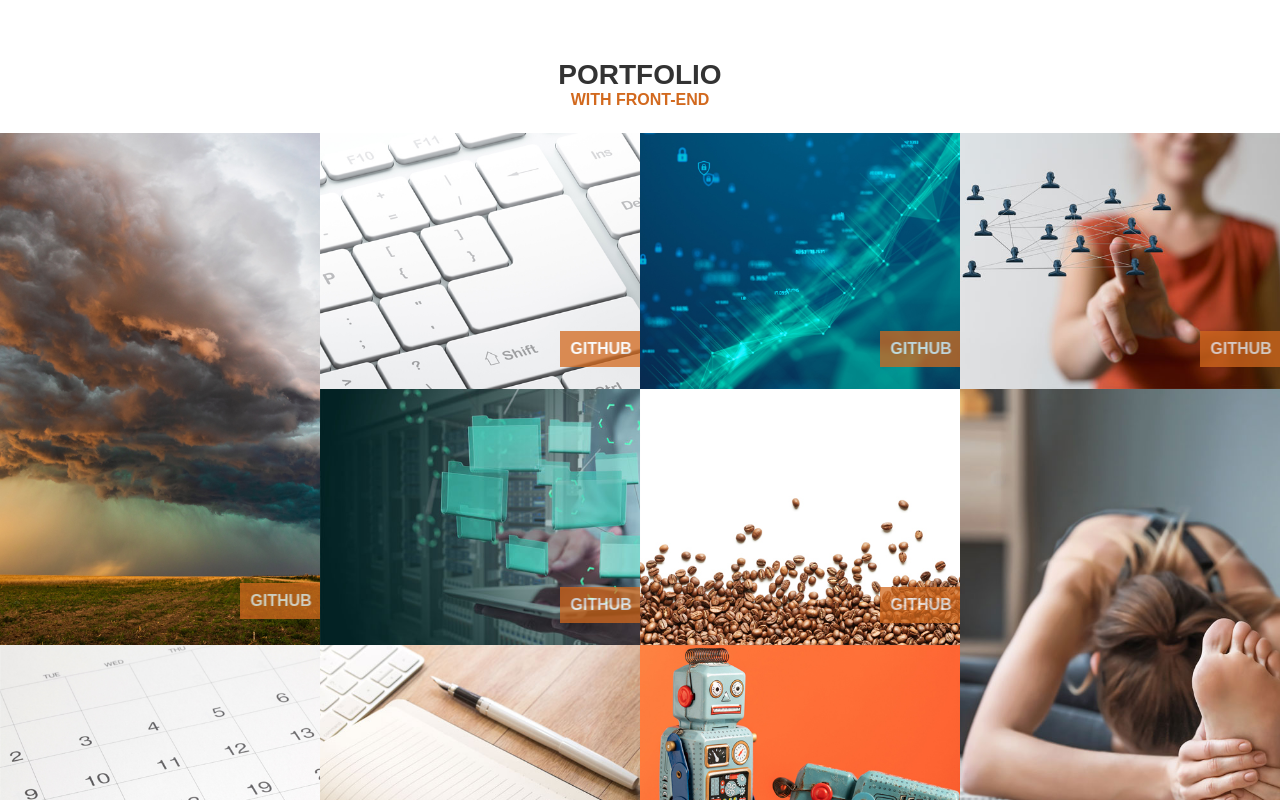
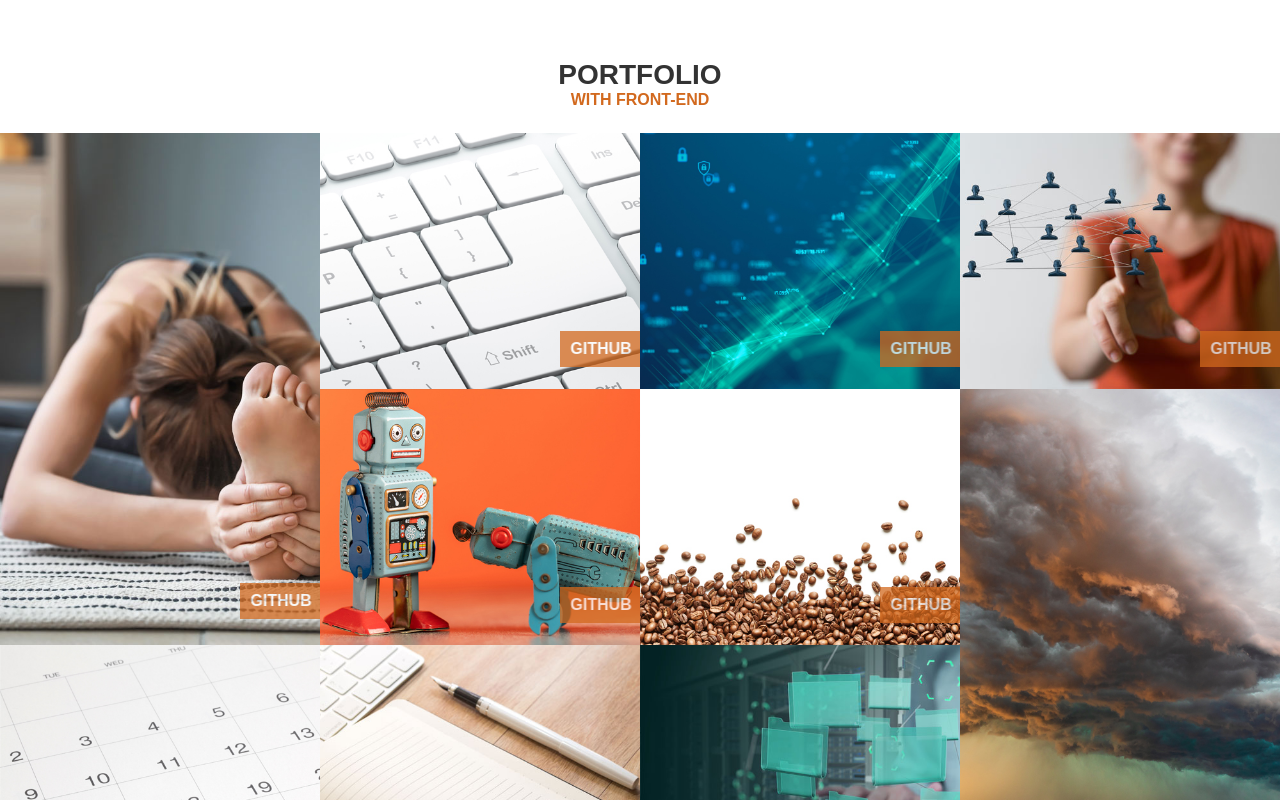
Before and after one commit to CynthiaGodoy/react.js-portfolio, a React (Create React App) app: page /#/ in a window 1280 px wide. Shown: the part 1980-2780 px from the top of the page. Built offline with nearby package versions, Linux system fonts and the light colour scheme.

Commit message:
move team projects to top of portfolio page

```diff
--- a/src/components/CardData.js
+++ b/src/components/CardData.js
@@ -1,23 +1,23 @@
 //THIS IS THE PAGE WHERE WE ADD MORE PROJECTS. NO NEED TO TOUCH OTHER PAGES
-import Project1 from "../assets/weather.jpg"
+import Project1 from "../assets/fit.jpg"
 import Project2 from "../assets/calendar.jpg"
 import Project3 from "../assets/keyboard.jpg"
-import Project4 from "../assets/files.jpg"
+import Project4 from "../assets/toy.jpg"
 import Project5 from "../assets/notebook.jpg"
 import Project6 from "../assets/password.jpg"
 import Project7 from "../assets/coffee.jpg"
-import Project8 from "../assets/toy.jpg"
+import Project8 from "../assets/files.jpg"
 import Project9 from "../assets/profile.jpg"
-import Project10 from "../assets/fit.jpg"
+import Project10 from "../assets/weather.jpg"
 
 const CardData = [
     {
         imgsrc: Project1,
-        alt: "weather, temperature, uvIndex",
-        title: "Weather Dashboard",
-        description: "Javascript | Web API's using OpenWeather | AJAX | JQuery",
-        liveURL: "https://cynthiagodoy.github.io/Weather-Dashboard/",
-        github: "https://github.com/CynthiaGodoy/Weather-Dashboard",
+        alt: "fitness",
+        title: "Fit with Friends",
+        description: "Team Project | MVP | MySQL2 | Express-Handlebars | bycrypt | Session | Heroku | Sequelize | Express | Trello",
+        liveURL: "https://fitwithfriends-app.herokuapp.com/",
+        github: "https://github.com/AuraFly/Fit_With_Friends",
     },
     {
         imgsrc: Project2,
@@ -37,11 +37,11 @@ const CardData = [
     },
     {
         imgsrc: Project4,
-        alt: "Text Editor",
-        title: "PWA Notepad/Text Editor",
-        description: "Pogressive Web Application | Text Editor | idb | Webpack Dev Server | Manifest | Babel | CSS Loader",
-        liveURL: "https://hidden-tor-30997.herokuapp.com/",
-        github: "https://github.com/CynthiaGodoy/PWA-Notepad",
+        alt: "ecommerce toys",
+        title: "Toystalgic",
+        description: "Team Project | eCommerce | MERN Stack | React.js | Apollo GraphQL | CSS | Stripe | Heroku | JWT | Mongoose",
+        liveURL: "https://toystalgic.herokuapp.com/",
+        github: "https://github.com/CynthiaGodoy/toystalgic",
     },
     {
         imgsrc: Project5,
@@ -67,15 +67,16 @@ const CardData = [
         liveURL: "https://noah8863.github.io/Coffee-and-Book-Finder/",
         github: "https://github.com/Noah8863/Coffee-and-Book-Finder",
     },
+
     {
         imgsrc: Project8,
-        alt: "ecommerce toys",
-        title: "Toystalgic",
-        description: "Team Project | eCommerce | MERN Stack | React.js | Apollo GraphQL | CSS | Stripe | Heroku | JWT | Mongoose",
-        liveURL: "https://toystalgic.herokuapp.com/",
-        github: "https://github.com/CynthiaGodoy/toystalgic",
+        alt: "Text Editor",
+        title: "PWA Notepad/Text Editor",
+        description: "Pogressive Web Application | Text Editor | idb | Webpack Dev Server | Manifest | Babel | CSS Loader",
+        liveURL: "https://hidden-tor-30997.herokuapp.com/",
+        github: "https://github.com/CynthiaGodoy/PWA-Notepad",
     },
-        {
+    {
         imgsrc: Project9,
         alt: "notes",
         title: "MVC webDev Blog",
@@ -85,11 +86,11 @@ const CardData = [
     },
     {
         imgsrc: Project10,
-        alt: "fitness",
-        title: "Fit with Friends",
-        description: "Team Project | MVP | MySQL2 | Express-Handlebars | bycrypt | Session | Heroku | Sequelize | Express | Trello",
-        liveURL: "https://fitwithfriends-app.herokuapp.com/",
-        github: "https://github.com/AuraFly/Fit_With_Friends",
+        alt: "weather, temperature, uvIndex",
+        title: "Weather Dashboard",
+        description: "Javascript | Web API's using OpenWeather | AJAX | JQuery",
+        liveURL: "https://cynthiagodoy.github.io/Weather-Dashboard/",
+        github: "https://github.com/CynthiaGodoy/Weather-Dashboard",
     },
 ];
 
```
